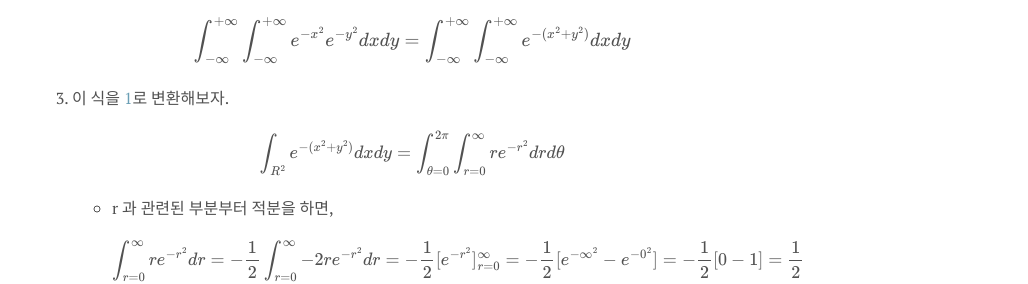
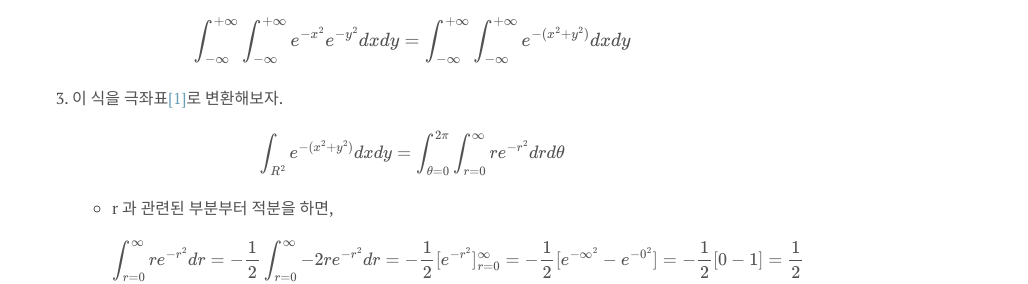
Before and after one commit to seokhoonj/seokhoonj.github.io, a Jekyll site: the page built from _posts/Math/2018-09-25-Math-normal_distribution.md, in a window 1280 px wide and 900 px high, scrolled down 547 px. Shown: the part 173-457 px from the top of the window, without its empty margins (248-1276 px from the left). Built offline with Jekyll 4.4.1, drawn with Linux system fonts in a browser that asks for light colours; nearby versions of some CDN libraries; formulas are drawn with MathJax 3; comment, search, counter and statistics services are not loaded.

Commit message:
add _posts

```diff
--- a/_posts/Math/2018-09-25-Math-normal_distribution.md
+++ b/_posts/Math/2018-09-25-Math-normal_distribution.md
@@ -24,7 +24,7 @@ comments: false
 \\( \left[ \int\_{-\infty}^{+\infty} e^{-x^2} dx \right]^2 = \\int\_{-\infty}^{+\infty} e^{-x^2} dx \int\_{-\infty}^{+\infty} e^{-y^2} dy \\)
 \\( \int\_{-\infty}^{+\infty}\int\_{-\infty}^{+\infty} e^{-x^2} e^{-y^2} dx dy = \int\_{-\infty}^{+\infty}\int\_{-\infty}^{+\infty} e^{-(x^2+y^2)} dx dy  \\)
 
-3. 이 식을 <a name="극좌표">1</a>로 변환해보자.
+3. 이 식을 극좌표<a name="극좌표">[1]</a>로 변환해보자.
 \\( \int\_{R^2}^{} e^{-(x^2+y^2)} dx dy = \int\_{\theta=0}^{2\pi}\int\_{r=0}^{\infty} re^{-r^2} dr d\theta \\)
  - r 과 관련된 부분부터 적분을 하면,
 \\( \int\_{r=0}^{\infty} re^{-r^2} dr = -\frac{1}{2} \int\_{r=0}^{\infty} -2re^{-r^2} dr = -\frac{1}{2}[e^{-r^2}]\_{r=0}^{\infty} = -\frac{1}{2}[e^{-\infty^2} - e^{-0^2}] = -\frac{1}{2}[0-1] = \frac{1}{2} \\)
```
